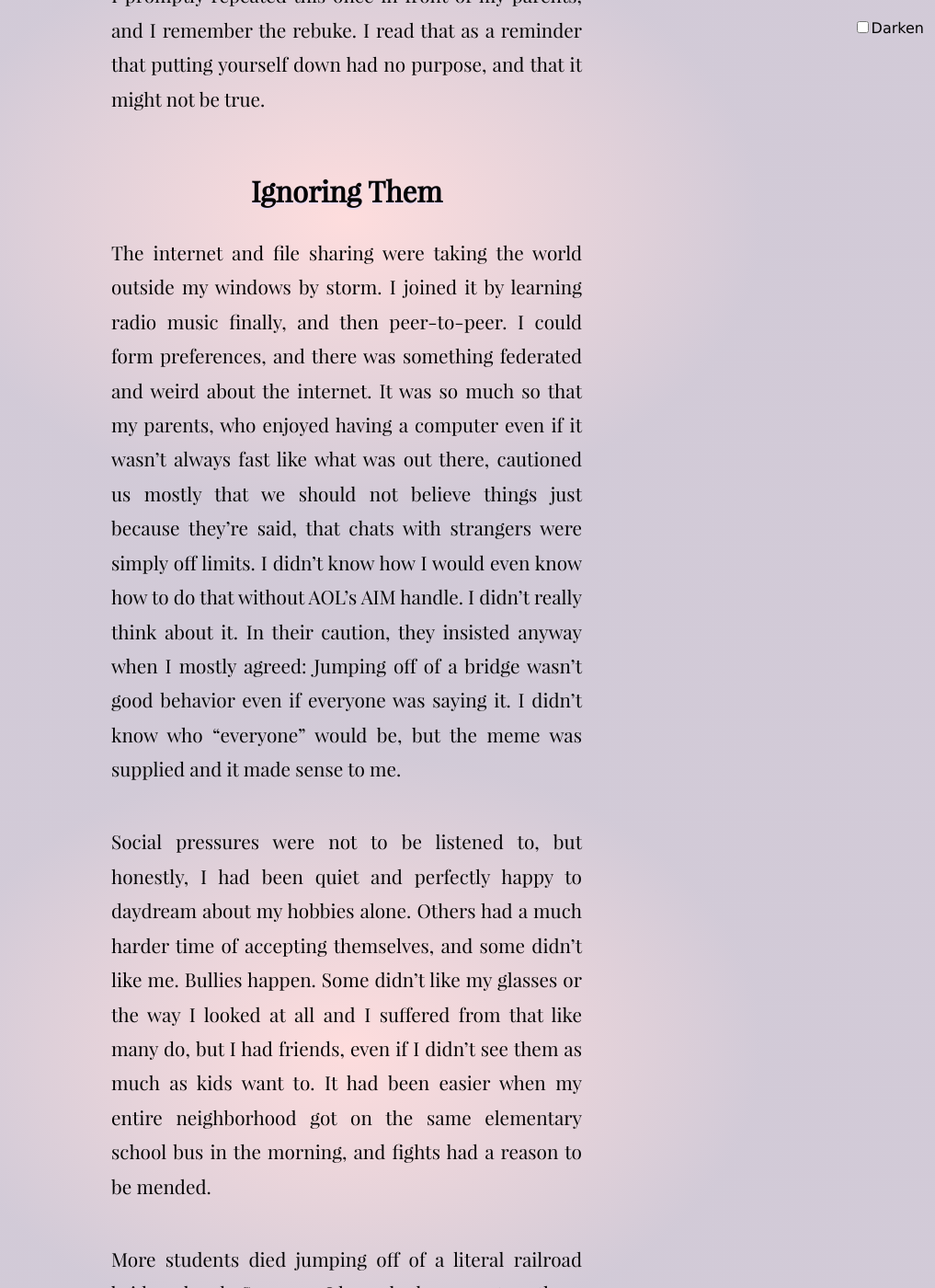
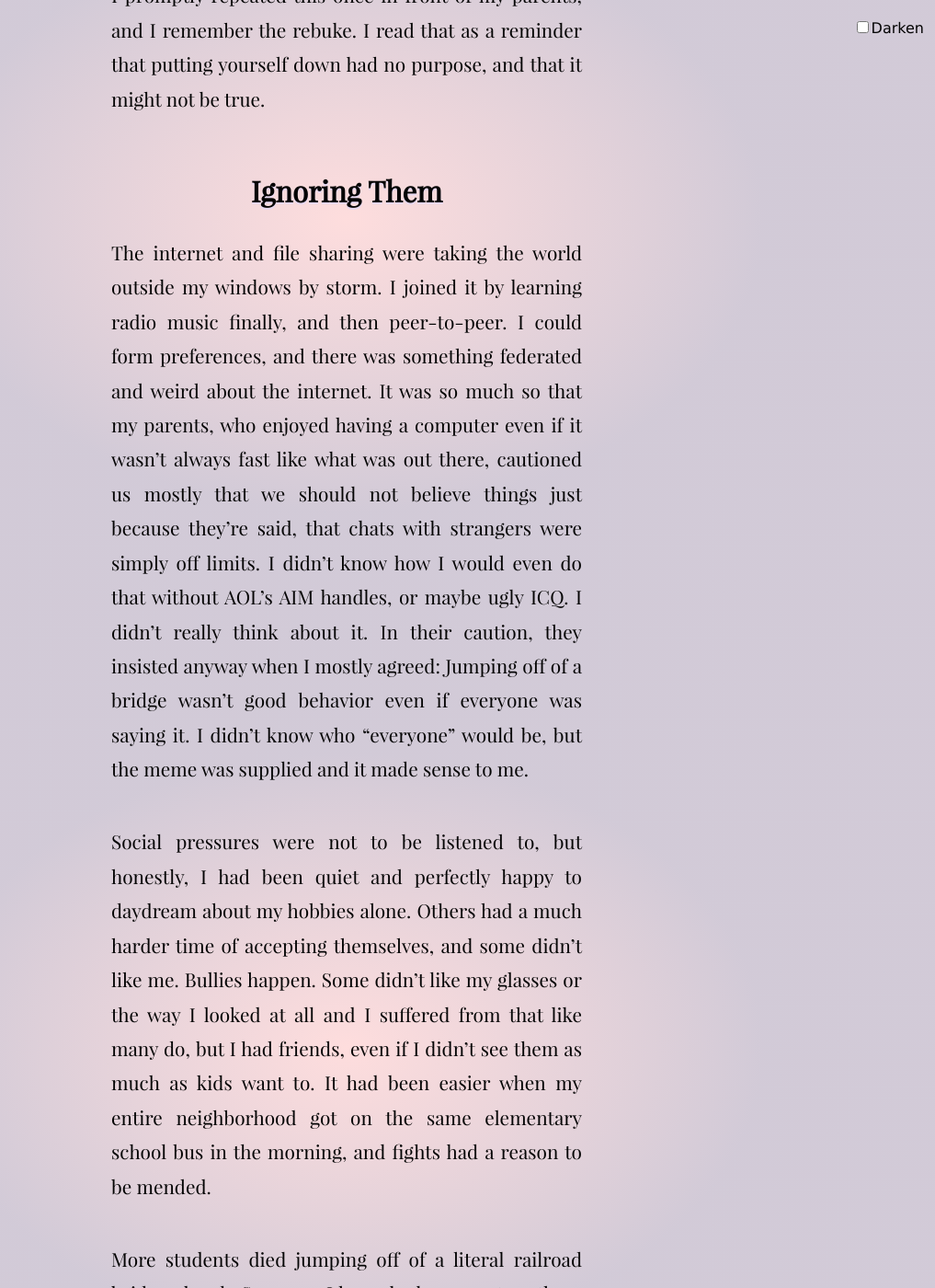
Before and after one commit to tiliv/antibody, a Jekyll site: the page built from docs/journal/autumn-ryan-Halfway-Democracy/index.md, in a window 1280 px wide and 1400 px high, scrolled down 9212 px. Shown: the whole window at 92% size, without its empty margins (263-1280 px from the left). Built offline with Jekyll 4.4.1, drawn with Linux system fonts in a browser that asks for light colours.

Commit message:
Clarify methods

```diff
--- a/docs/journal/autumn-ryan-Halfway-Democracy/index.md
+++ b/docs/journal/autumn-ryan-Halfway-Democracy/index.md
@@ -78,7 +78,7 @@ I promptly repeated this once in front of my parents, and I remember the rebuke.
 
 #### Ignoring Them
 
-The internet and file sharing were taking the world outside my windows by storm. I joined it by learning radio music finally, and then peer-to-peer. I could form preferences, and there was something federated and weird about the internet. It was so much so that my parents, who enjoyed having a computer even if it wasn't always fast like what was out there, cautioned us mostly that we should not believe things just because they're said, that chats with strangers were simply off limits. I didn't know how I would even know how to do that without AOL's AIM handle. I didn't really think about it. In their caution, they insisted anyway when I mostly agreed: Jumping off of a bridge wasn't good behavior even if everyone was saying it. I didn't know who "everyone" would be, but the meme was supplied and it made sense to me.
+The internet and file sharing were taking the world outside my windows by storm. I joined it by learning radio music finally, and then peer-to-peer. I could form preferences, and there was something federated and weird about the internet. It was so much so that my parents, who enjoyed having a computer even if it wasn't always fast like what was out there, cautioned us mostly that we should not believe things just because they're said, that chats with strangers were simply off limits. I didn't know how I would even do that without AOL's AIM handles, or maybe ugly ICQ. I didn't really think about it. In their caution, they insisted anyway when I mostly agreed: Jumping off of a bridge wasn't good behavior even if everyone was saying it. I didn't know who "everyone" would be, but the meme was supplied and it made sense to me.
 
 Social pressures were not to be listened to, but honestly, I had been quiet and perfectly happy to daydream about my hobbies alone. Others had a much harder time of accepting themselves, and some didn't like me. Bullies happen. Some didn't like my glasses or the way I looked at all and I suffered from that like many do, but I had friends, even if I didn't see them as much as kids want to. It had been easier when my entire neighborhood got on the same elementary school bus in the morning, and fights had a reason to be mended.
 
```
